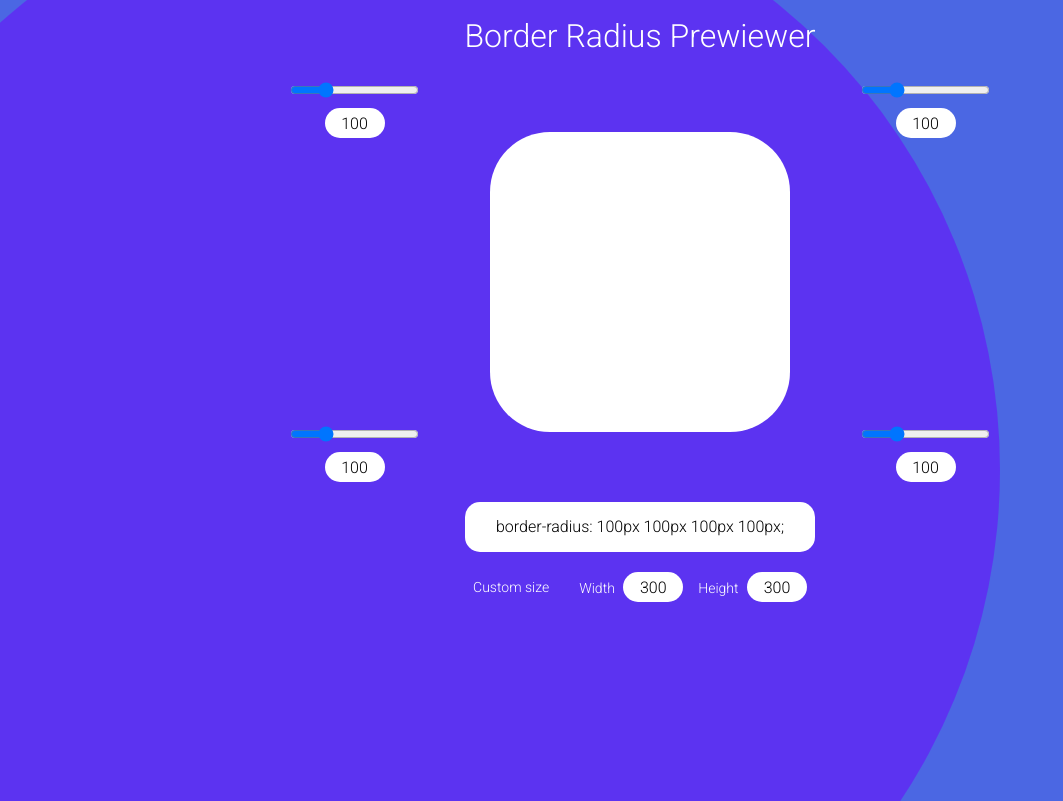
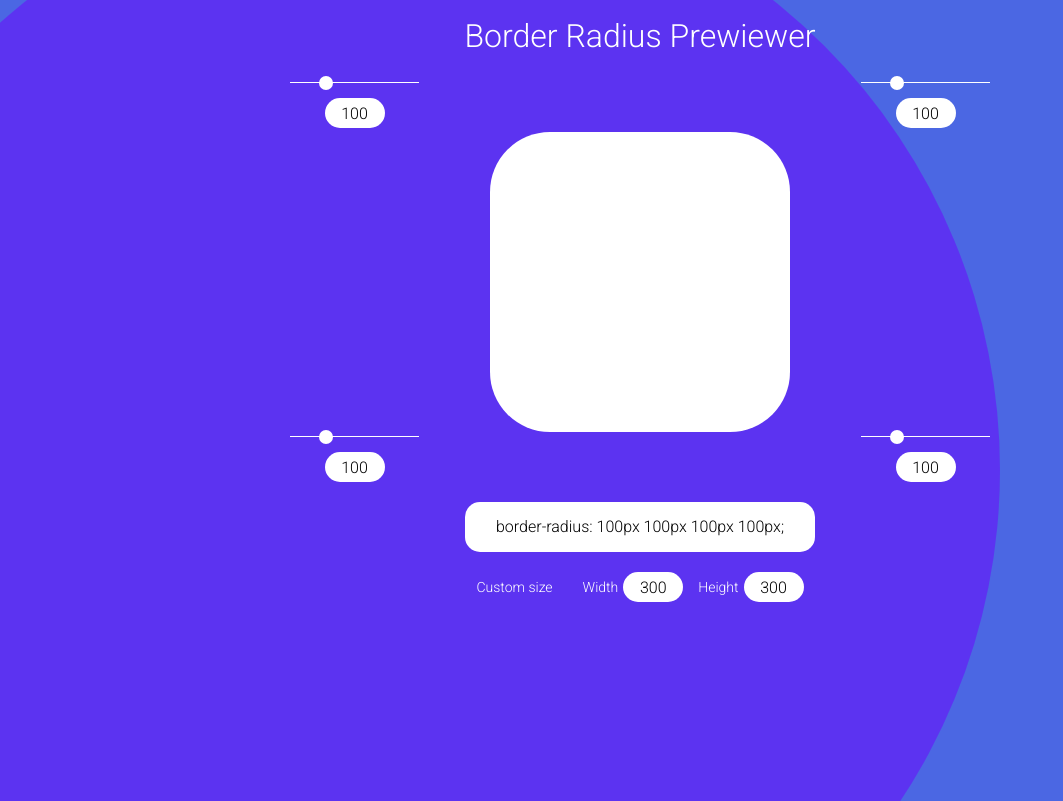
Before and after one commit to VasilyPleshanov/Border-radius-Prewiewer, a plain HTML site: page index.html in a window 1280 px wide. Shown: the top 801 px of the page, without its empty margins (0-1063 px from the left). Drawn offline with Linux system fonts and the light colour scheme.

Commit message:
Add files via upload

```diff
--- a/index.html
+++ b/index.html
@@ -31,13 +31,13 @@
                 <p class="custom__text">Custom size</p>
 
                 <div class="custom__container-width">
-                    <label class="custom__label-width label">Width</label>
-                    <input class="custom__input-width input" type="text" value="300">
+                    <label class="custom__label-width label" for="custom_input_width">Width</label>
+                    <input class="custom__input-width input" id="custom_input_width" type="text" value="300">
                 </div>
 
                 <div class="custom__container-height">
-                    <label class="custom__label-height label">Height</label>
-                    <input class="custom__input-height input" type="text" value="300">
+                    <label class="custom__label-height label" for="custom_input_height">Height</label>
+                    <input class="custom__input-height input" id="custom_input_height" type="text" value="300">
                 </div>
 
             </div>
--- a/script.js
+++ b/script.js
@@ -51,24 +51,28 @@ const resizeRadiusRightBottom = () => {
 
 
 inputLeftTop.addEventListener('input', () => {
+    inputLeftTop.value > 400 ? inputLeftTop.value = 400 : inputLeftTop.value
     inputLeftTop.value == '' ? rangeLeftTop.value = 0 : rangeLeftTop.value = inputLeftTop.value
     block.style.borderTopLeftRadius = inputLeftTop.value + 'px'
     displayOutput()
 })
 
 inputLeftBottom.addEventListener('input', () => {
+    inputLeftBottom.value > 400 ? inputLeftBottom.value = 400 : inputLeftBottom.value
     inputLeftBottom.value == '' ? rangeLeftBottom.value = 0 : rangeLeftBottom.value = inputLeftBottom.value
     block.style.borderBottomLeftRadius = inputLeftBottom.value + 'px'
     displayOutput()
 })
 
 inputRightTop.addEventListener('input', () => {
+    inputRightTop.value > 400 ? inputRightTop.value = 400 : inputRightTop.value
     inputRightTop.value == '' ? rangeRightTop.value = 0 : rangeRightTop.value = inputRightTop.value
     block.style.borderTopRightRadius = inputRightTop.value + 'px'
     displayOutput()
 })
 
 inputRightBottom.addEventListener('input', () => {
+    inputRightBottom.value > 400 ? inputRightBottom.value = 400 : inputRightBottom.value
     inputRightBottom.value == '' ? rangeRightBottom.value = 0 : rangeRightBottom.value = inputRightBottom.value
     block.style.borderBottomRightRadius = inputRightBottom.value + 'px'
     displayOutput()
@@ -77,7 +81,7 @@ inputRightBottom.addEventListener('input', () => {
 
 
 inputCustomWidth.addEventListener('input', () => {
-    inputCustomWidth.value >= 400 ? inputCustomWidth.value = 400 : inputCustomWidth.value
+    inputCustomWidth.value > 400 ? inputCustomWidth.value = 400 : inputCustomWidth.value
     block.style.width = inputCustomWidth.value + 'px'
 })
 
--- a/style.css
+++ b/style.css
@@ -82,9 +82,6 @@
   }
 
   .main {
-    /* width: 100%;
-    height: 100%; */
-    /* padding-top: 2%; */
     margin-top: 20px;
   }
 
@@ -101,9 +98,7 @@
     justify-items: center;
     grid-template-columns: auto 1fr auto;
     grid-template-areas: 'top-left block right-top' 'leght-bottom block right-bottom' 'display display display' 'custom custom custom';
-
     grid-template-rows: minmax(200px,110%) minmax(200px,1fr) auto auto;
-
     width: 700px;
     margin: 0 auto;
   }
@@ -112,7 +107,6 @@
     display: flex;
     flex-direction: column;
     align-items: center;
-
     width: 100%;
     height: 100%;
   }
@@ -160,10 +154,17 @@
   }
 
   .custom__container-width {
+    display: flex;
     margin-right: 15px;
   }
 
+  .custom__container-height {
+    display: flex;
+  }
+
   .label {
+    display: block;
+    margin: 8px 0;
     margin-right: 5px;
   }
 
@@ -185,10 +186,18 @@
   }
 
   .range {
-    margin-bottom: 10px;
+    margin-bottom: 15px;
+    -webkit-appearance: none;
+    height: 1px;
   }
 
-
+  .range::-webkit-slider-thumb {
+    -webkit-appearance: none;
+    width: 14px;
+    height: 14px;
+    background-color: #fff;
+    border-radius: 50%;
+  }
 
   .test {
     position: absolute;
```
